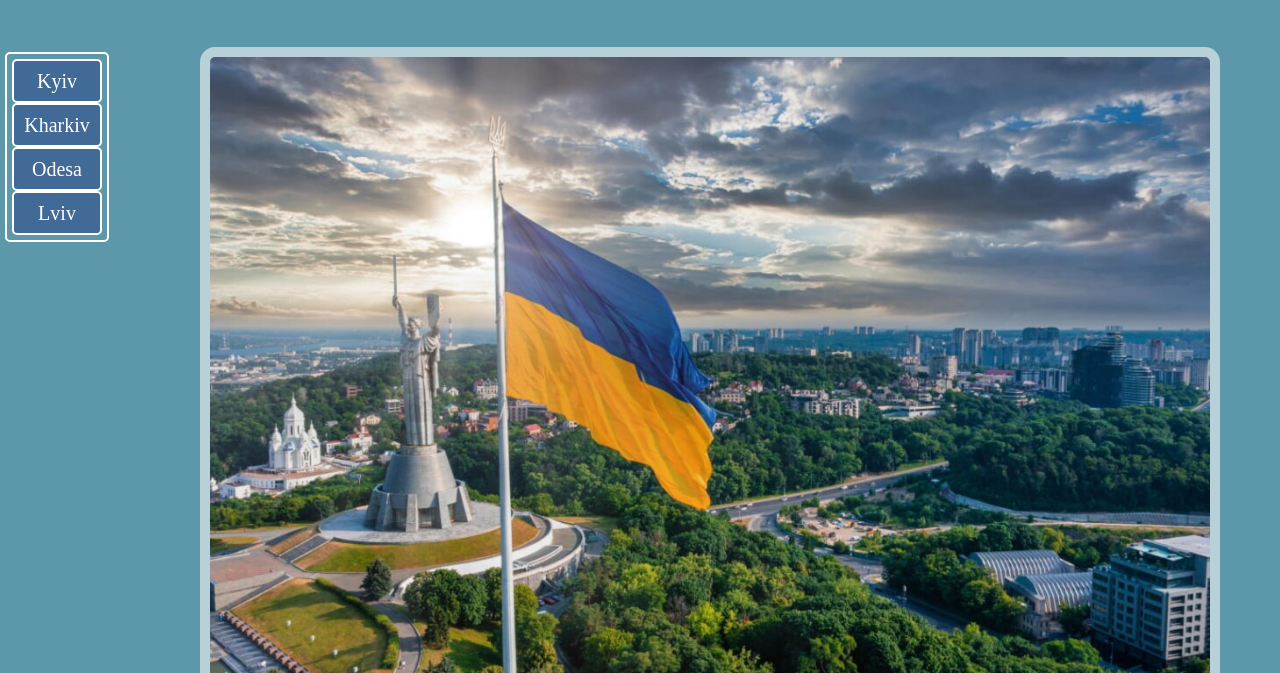
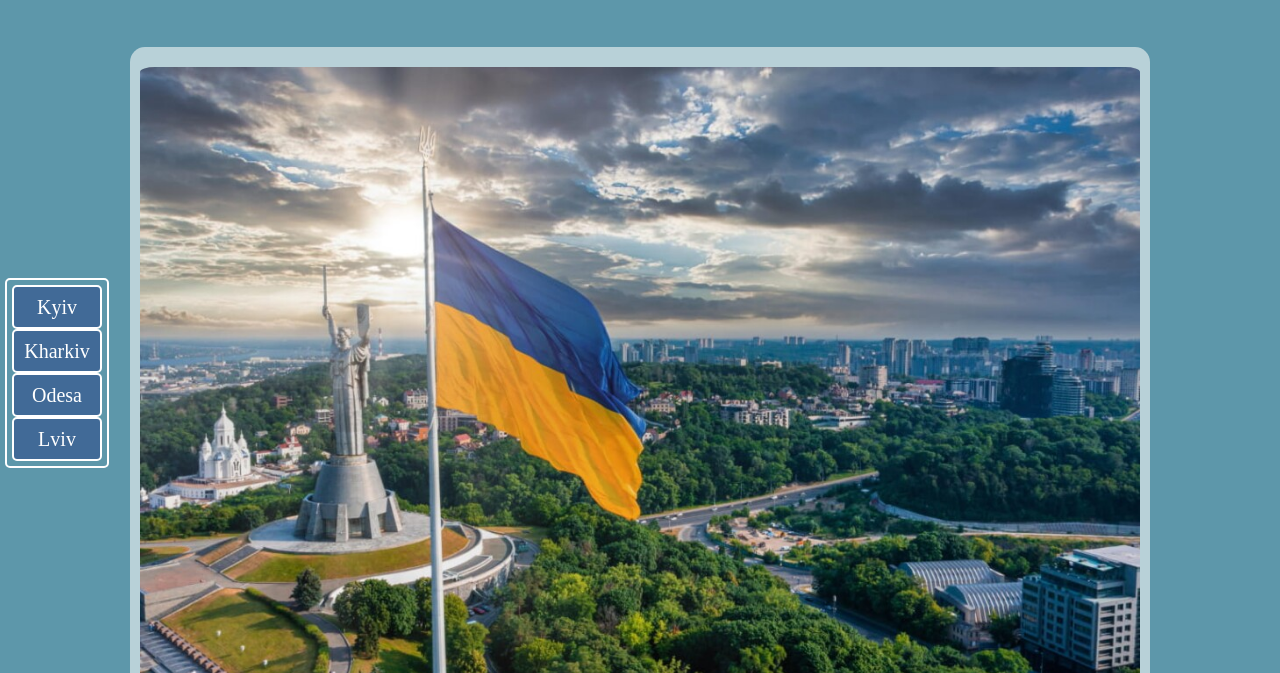
Before and after one commit to HaponenkoAlexa/flex, a plain HTML site: page index.html in a window 1280 px wide. Shown: the part 127-800 px from the top of the page. Drawn offline with Linux system fonts and the light colour scheme.

Commit message:
position update

```diff
--- a/css/style.css
+++ b/css/style.css
@@ -44,10 +44,10 @@ table {
 
 
 .container{
-	width: 1000px;
+	max-width: 1000px;
 	background: #f4f7f79a;
 	border-radius: 15px;
-	margin: 50px 150px 50px 200px;
+	margin: 0 auto;
 	padding: 10px;
 }
 .body-bg{
@@ -81,6 +81,8 @@ table {
 	background: #5d97aa;
 	font-size: 20px;
 	border: 2px solid #fff;
+	left: 0;
+	top: 50%;
   }
 
 
@@ -107,7 +109,8 @@ table {
 }
 .img{
 	width: 100%;
-	border-radius: 5px;
+	border-radius: 15px;
+	padding: 10px 0px 10px 0px;
 }
 
 .image-container {
@@ -127,7 +130,5 @@ table {
   text-align: justify;
   font-weight: 300;
   font-size: 20px;
+  width: 90%;
 }
-.conteiner > div{
-	padding: 10px;
-}
```
